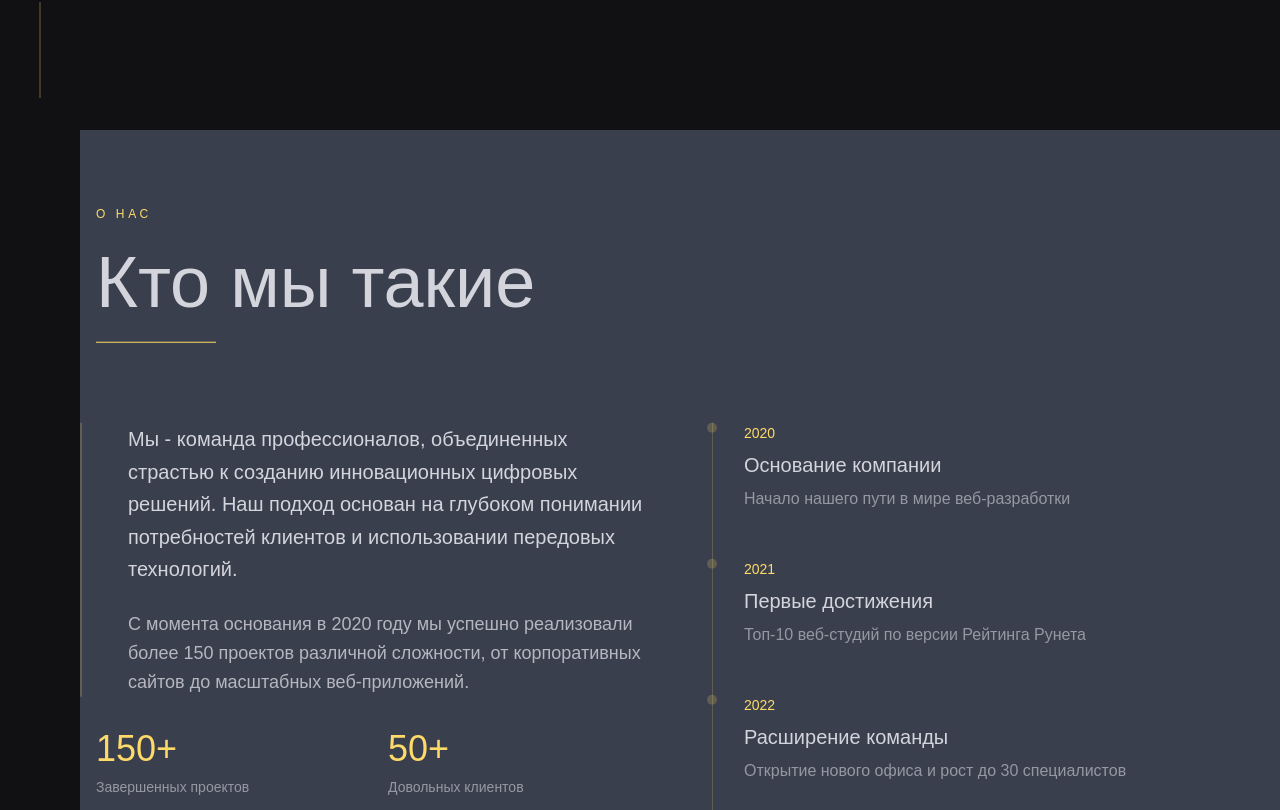
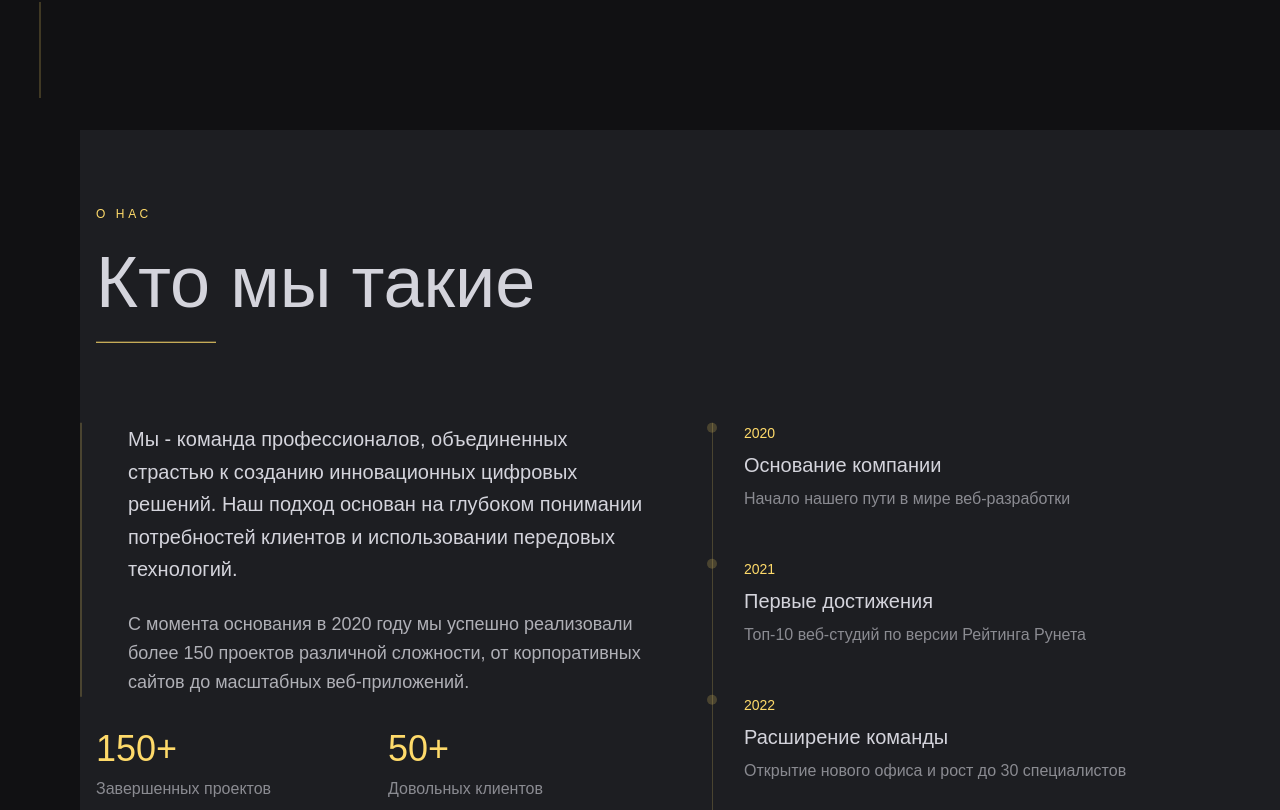
Before and after one commit to burkovmu/web-final, a Next.js app: page / in a window 1280 px wide. Shown: the part 670-1480 px from the top of the page. Built offline with nearby package versions, Linux system fonts and the light colour scheme; a web font is replaced by a local one.

Commit message:
Изменен фон секции О нас на темно-серый

```diff
--- a/src/components/AboutSection.tsx
+++ b/src/components/AboutSection.tsx
@@ -19,7 +19,7 @@ const achievements = [
 
 export default function AboutSection() {
   return (
-    <SectionWrapper className="bg-[#393f4d] py-32 overflow-hidden">
+    <SectionWrapper className="bg-[#1d1e22] py-32 overflow-hidden">
       <div className="container mx-auto px-4">
         <div className="flex flex-col items-start mb-20">
           <motion.span
@@ -77,7 +77,7 @@ export default function AboutSection() {
                   <div className="text-4xl font-stolzl text-[#feda6a] mb-2 group-hover:scale-110 transition-transform">
                     {stat.number}
                   </div>
-                  <div className="text-[#d4d4dc]/60 text-sm">
+                  <div className="text-[#d4d4dc]/60">
                     {stat.label}
                   </div>
                 </motion.div>
@@ -117,9 +117,7 @@ export default function AboutSection() {
           transition={{ delay: 1.2 }}
           className="relative"
         >
-          {/* Основной контент */}
           <div className="relative bg-[#111113] p-16">
-            {/* Декоративные элементы */}
             <motion.div
               initial={{ opacity: 0 }}
               whileInView={{ opacity: 1 }}
```
